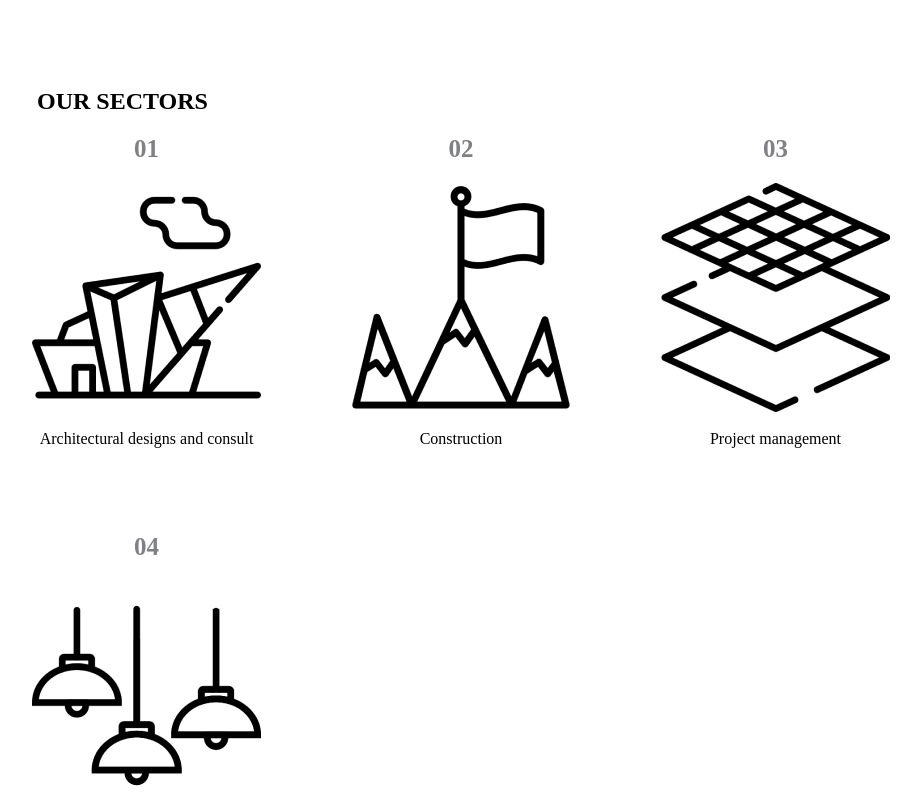
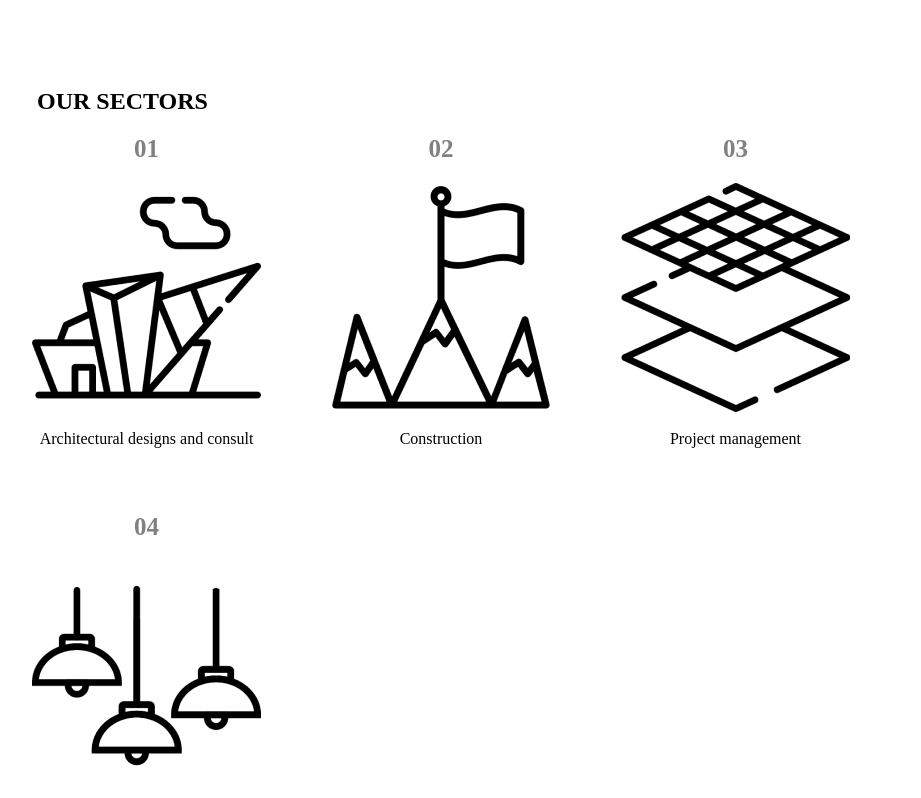
Before and after one commit to argorn-inc/Clay-Cast-Homes, a React (Create React App) app: page / in a window 1280 px wide. Shown: the part 802-1600 px from the top of the page, without its empty margins (63-984 px from the left). Built offline with nearby package versions, Linux system fonts and the light colour scheme.

Commit message:
fixing images alignments

```diff
--- a/src/components/HomePage/herosection.css
+++ b/src/components/HomePage/herosection.css
@@ -67,7 +67,7 @@ body {
 .images {
   display: flex;
   flex-wrap: wrap;
-  gap: 85px;
+  gap: 65px;
   margin: 20px 95px;
 }
 .image {
```
